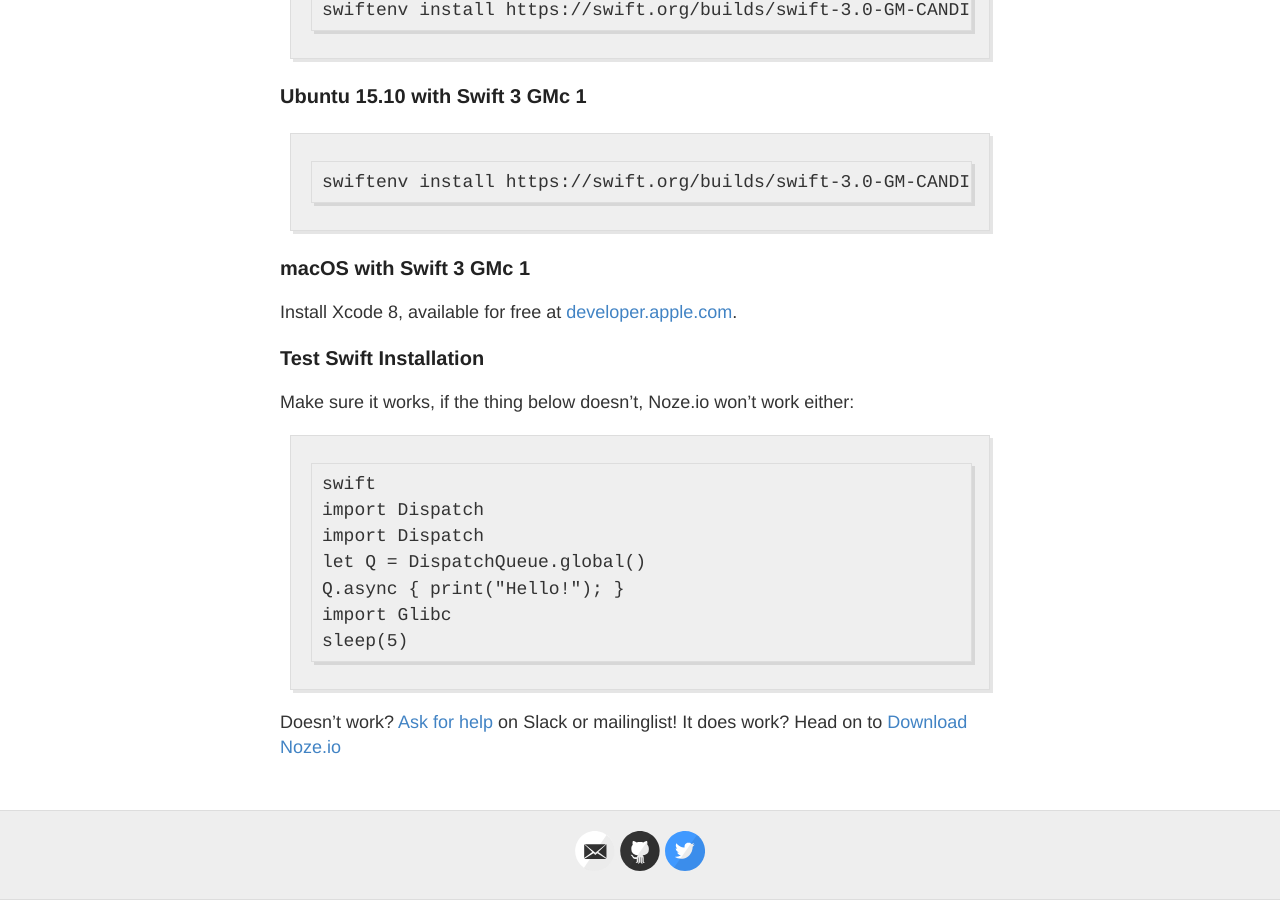
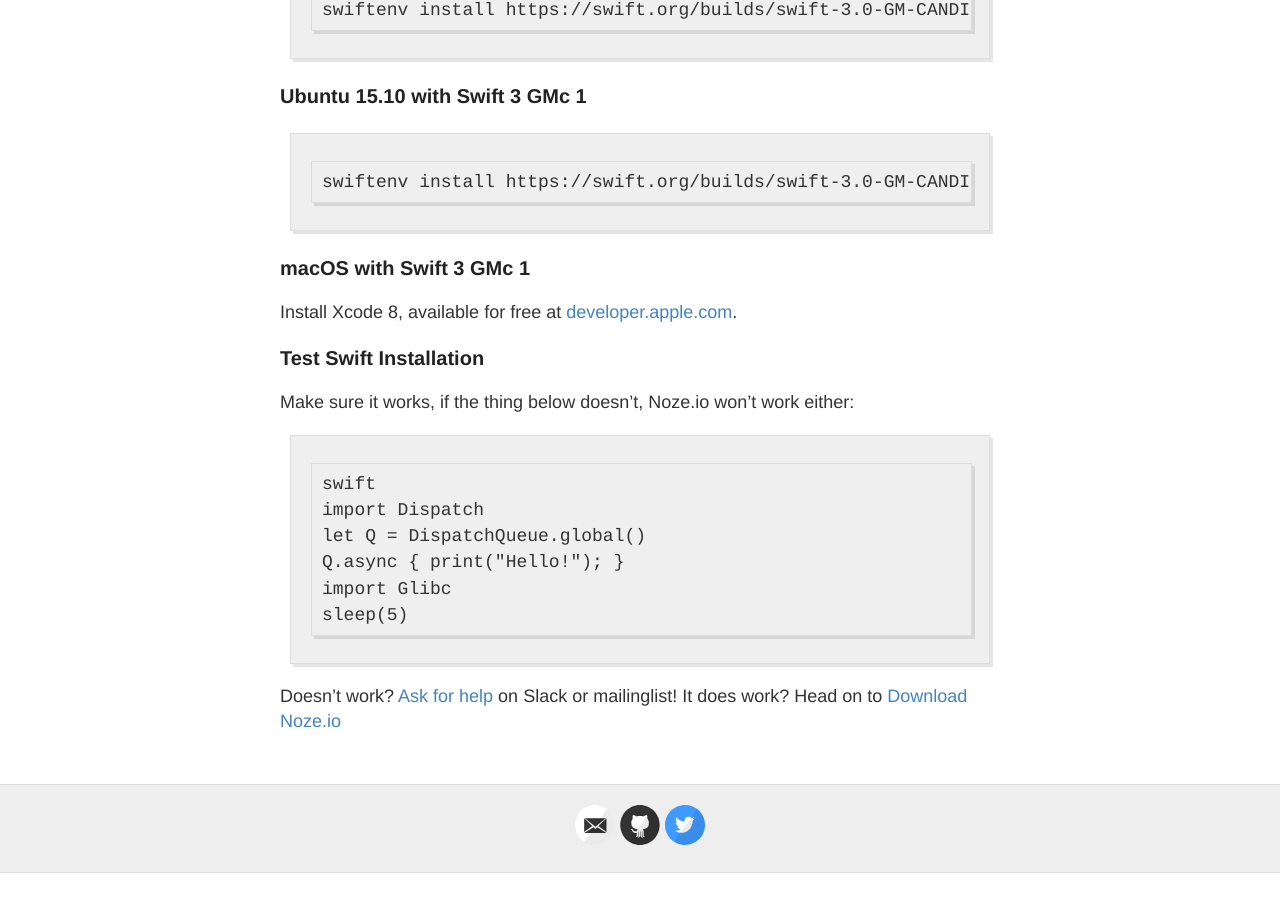
Before and after one commit to NozeIO/NozeIO.github.io, a Jekyll site: the page built from install-swift.md, in a window 1280 px wide and 900 px high, scrolled down 915 px. Built offline with Jekyll 4.4.1, drawn with Linux system fonts in a browser that asks for light colours; comment, search, counter and statistics services are not loaded; after the commit the page ends 1788 px from its top, so only the background shows below that.

Commit message:
Mo' S3GMc1 preps

```diff
--- a/install-swift.md
+++ b/install-swift.md
@@ -50,7 +50,6 @@
 
     swift
     import Dispatch
-    import Dispatch
     let Q = DispatchQueue.global()
     Q.async { print("Hello!"); }
     import Glibc
```
Also changed, not shown: docs/create-own-httpd-xcode-s2.md (+4 -1 lines).
